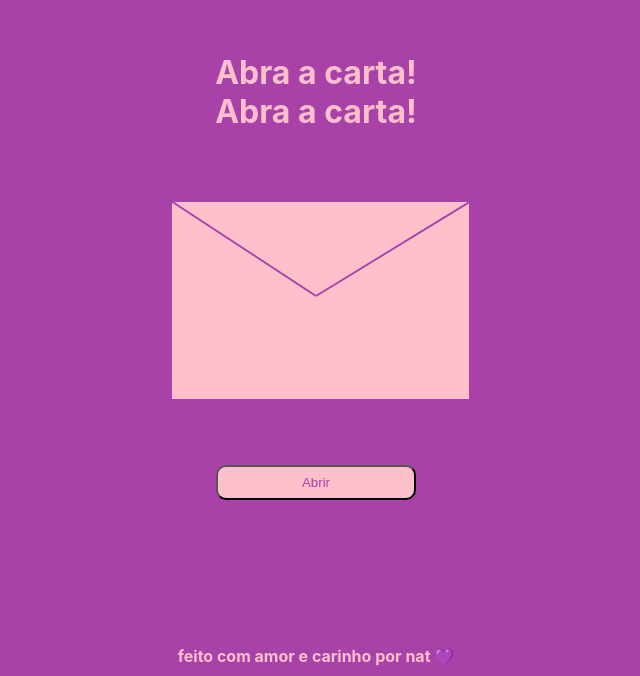
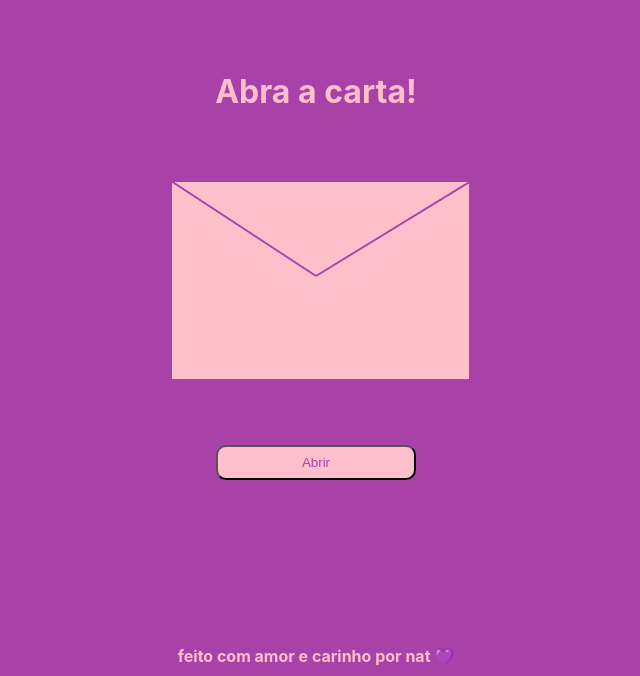
Before and after one commit to whoxer/carta-de-natal, a React (Create React App) app: page / in a window 1280 px wide. Shown: the part 124-800 px from the top of the page, without its empty margins (324-964 px from the left). Built offline with nearby package versions, Linux system fonts and the light colour scheme.

Commit message:
Elemento h1 removido de App

```diff
--- a/src/App.js
+++ b/src/App.js
@@ -4,9 +4,7 @@ import Card from './Card';
 function App() {
   return (
     <div className="App">
-      <h1>Abra a carta!</h1>
       <Card />
-
       <h4 className="description">feito com amor e carinho por nat 💜</h4>
     </div>
   );
```
